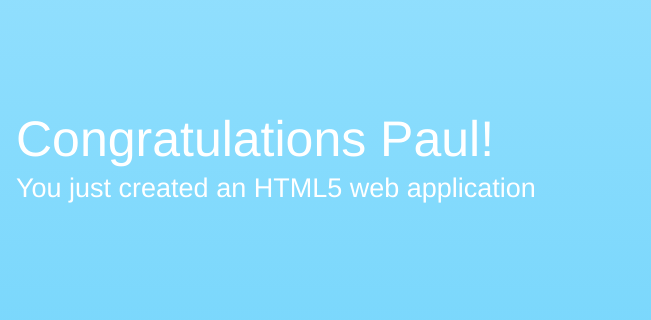
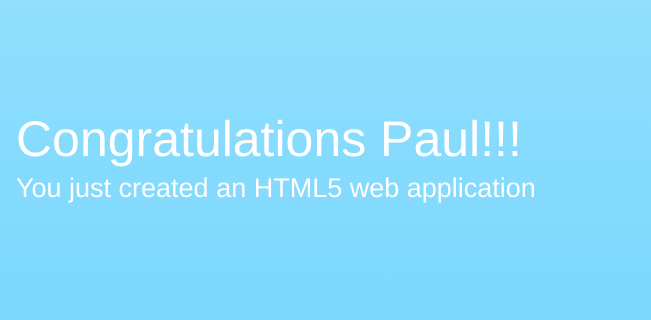
Before and after one commit to paulmcn23/static.paulaws.com, a plain HTML site: page index.html in a window 1280 px wide. Shown: the part 171-491 px from the top of the page, 629-1280 px from the left. Drawn offline with Linux system fonts and the light colour scheme.

Commit message:
change index.html

```diff
--- a/index.html
+++ b/index.html
@@ -58,7 +58,7 @@
         <div class="message">
             <a class="twitter-link" href="https://twitter.com/home/?status=I%20created%20a%20project%20with%20AWS%20CodeStar!%20%23AWS%20%23AWSCodeStar%20https%3A%2F%2Faws.amazon.com%2Fcodestar"><img src="img/tweet.svg" /></a>
             <div class="text">
-                <h1>Congratulations Paul!</h1>
+                <h1>Congratulations Paul!!!</h1>
                 <h2>You just created an HTML5 web application</h2>
             </div>
         </div>
```
